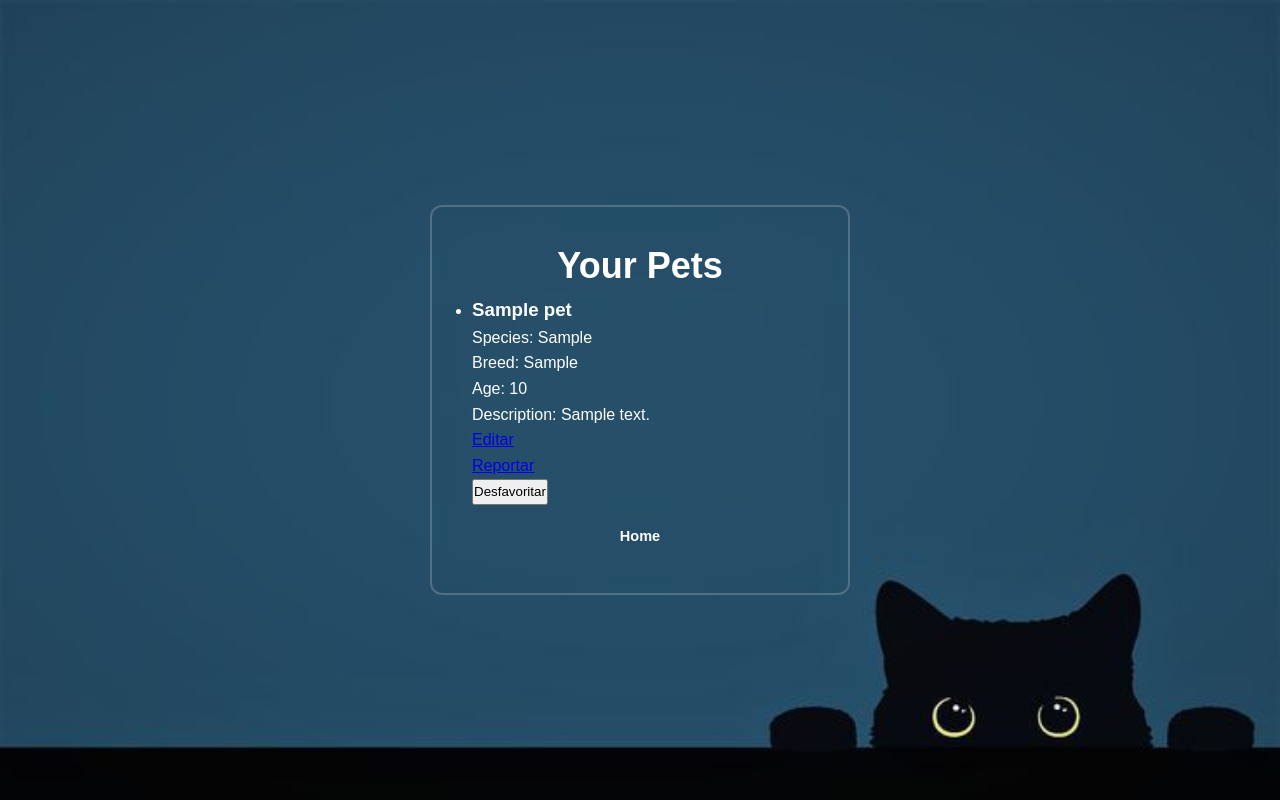
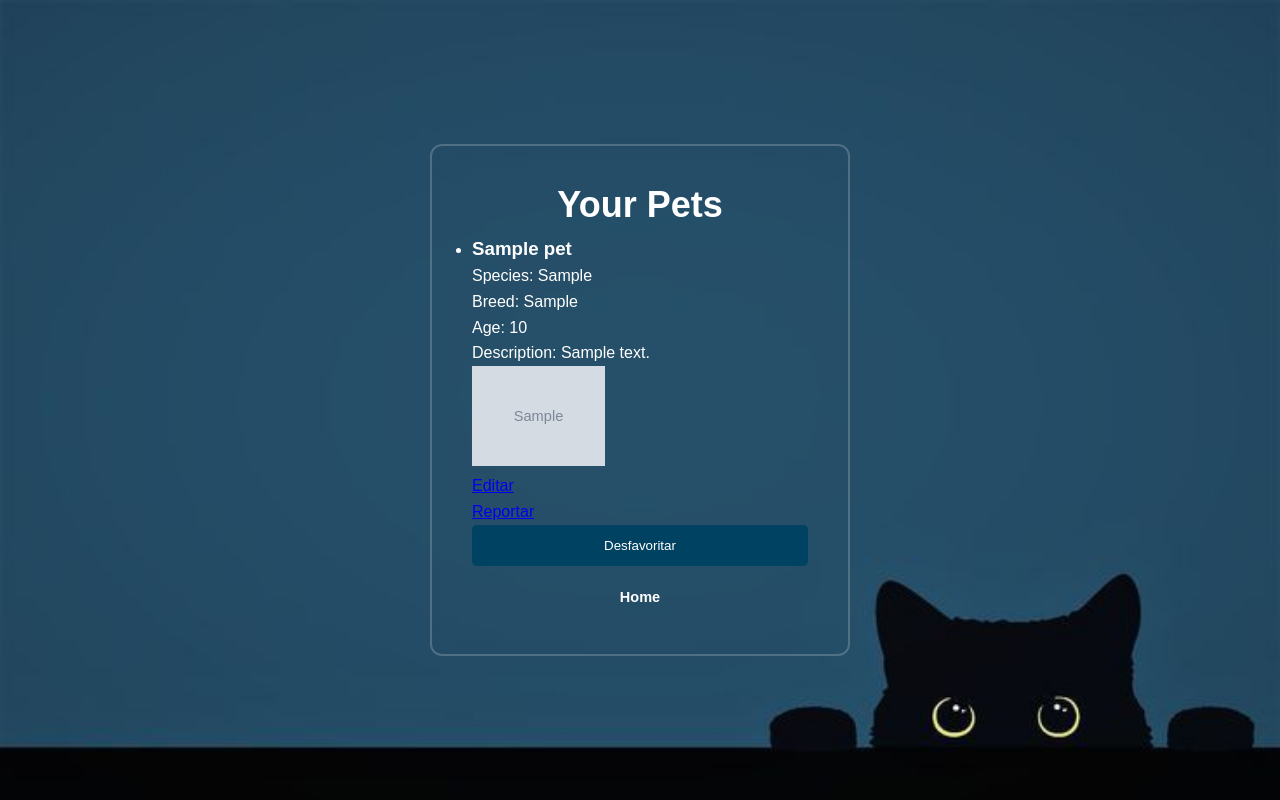
Before and after one commit to antonioz2022/ProjetoFDS, a Django app: page /pet4you_app/list/ in a window 1280 px wide. Run offline with Django 5.2, Linux system fonts and the light colour scheme; a user stored in the database is signed in; tables that the repository leaves empty hold one stand-in row (values such as "Sample post"); grey boxes marked "Sample" are stand-in pictures; parts of the project's set-up code (start-up, migrations or seed data) failed here and were passed over.

Commit message:
Imagens adicionadas ao postar anúncio

```diff
--- a/pet4you_app/models.py
+++ b/pet4you_app/models.py
@@ -7,7 +7,7 @@ class Pet(models.Model):
     breed = models.CharField(max_length=50)
     age = models.PositiveIntegerField(null=True)
     description = models.TextField(null=True)
-    photo = models.CharField(max_length=100, null=True)
+    photo = models.CharField(max_length=500, null=True)
     created_at = models.DateTimeField(auto_now_add=True)
     owner = models.ForeignKey(User, on_delete=models.CASCADE)
     favorited = models.BooleanField()
--- a/pet4you_app/static/css/styles.css
+++ b/pet4you_app/static/css/styles.css
@@ -385,3 +385,15 @@
   border-radius: 5px;
   border: 1px solid #ccc;
 }
+
+.button-2 {
+  display: block;
+  width: 100%;
+  padding: 10px;
+  background-color: #004261;
+  color: #fff;
+  border: none;
+  border-radius: 5px;
+  cursor: pointer;
+  transition: background-color 0.3s ease;
+}
--- a/pet4you_app/templates/base.html
+++ b/pet4you_app/templates/base.html
@@ -6,7 +6,7 @@
     <meta name="viewport" content="width=device-width, initial-scale=1.0">
     <title>Pet4You</title>
     {% load static %}
-    <link rel="stylesheet" href="{% static 'css/styles.css' %}?">
+    <link rel="stylesheet" href="{% static 'css/styles.css' %}?vh">
 
 </head>
 
--- a/pet4you_app/templates/list.html
+++ b/pet4you_app/templates/list.html
@@ -13,6 +13,7 @@
                 <p>Breed: {{ pet.breed }}</p>
                 <p>Age: {{ pet.age }}</p>
                 <p>Description: {{ pet.description }}</p>
+                <img src="{{pet.photo}}" alt="" height="100"> <br>
                 <a href="{% url 'pet4you:edit_post' pet.id %}">Editar</a>
                 </br>
                 <a href="{% url 'pet4you:report' pet.id %}">Reportar</a>
@@ -20,9 +21,9 @@
                  <form method="post" action="{% url 'pet4you:favoritar_pet' pet.id %}">
                     {% csrf_token %}
                     {% if pet.favorited %}
-                        <button type="submit">Desfavoritar</button>
+                        <button type="submit" class="button-2">Desfavoritar</button>
                     {% else %}
-                        <button type="submit">Favoritar</button>
+                        <button type="submit" class="button-2">Favoritar</button>
                     {% endif %}
                 </form>
             </li>
--- a/pet4you_app/templates/posting.html
+++ b/pet4you_app/templates/posting.html
@@ -39,6 +39,8 @@
             <div id="description" , class="form-group">
                 <textarea id="description" name="description" placeholder="Description"></textarea>
             </div>
+            <label for="photo">Foto</label>
+            <input type="text" id="photo" name="photo" placeholder="Link da foto">
             <button type="submit" class="posting-submit">Submit</button>
             <p style="text-align: center;"><a href="{% url 'pet4you:home' %}">Voltar para o início</a></p>
         </form>
--- a/pet4you_app/views.py
+++ b/pet4you_app/views.py
@@ -26,8 +26,9 @@ def createPost(request):
        breed = request.POST.get('breed')
        age = request.POST.get('age')
        description = request.POST.get('description')
+       photo = request.POST.get('photo')
        owner = request.user
-       pet = Pet(name=name, species=species,breed=breed,age=age,description=description, photo='',created_at='',owner=owner,favorited=False)
+       pet = Pet(name=name, species=species,breed=breed,age=age,description=description, photo=photo,created_at='',owner=owner,favorited=False)
        pet.save()
        return redirect("pet4you:home")
    else:
```
Also changed, not shown: pet4you_app/migrations/0005_alter_pet_photo.py (added). Lines whose indentation alone changed are shown as unchanged.
